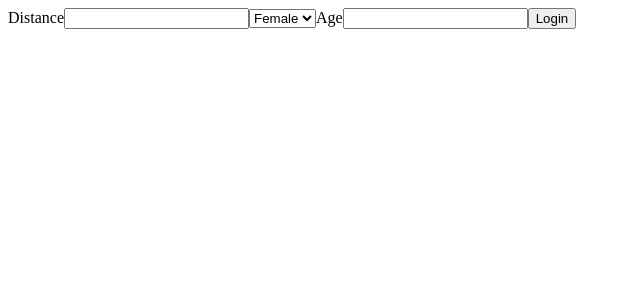
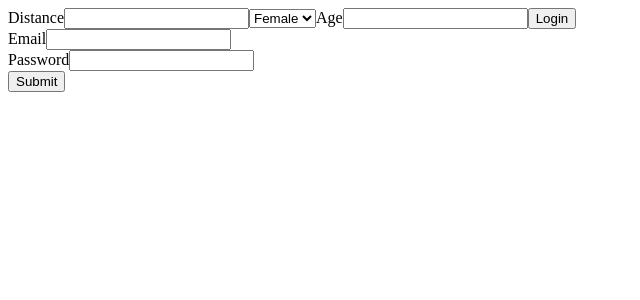
Before and after one commit to pedbr/cooper_client, a React (Create React App) app: page / in a window 1280 px wide. Shown: the top 300 px of the page, without its empty margins (0-640 px from the left). Built offline with nearby package versions, Linux system fonts and the light colour scheme.

Commit message:
adds login form component to app component

```diff
--- a/src/App.js
+++ b/src/App.js
@@ -1,6 +1,7 @@
 import React, { Component } from "react";
 import DisplayCooperResult from "./Components/DisplayCooperResult";
 import InputFields from "./Components/InputFields";
+import LoginForm from "./Components/LoginForm";
 import "./App.css";
 
 class App extends Component {
@@ -25,6 +26,7 @@ class App extends Component {
         <InputFields inputChangeHandler={this.onChange.bind(this)} />
 
         <button id="login">Login</button>
+        <LoginForm />
 
         <DisplayCooperResult
           distance={this.state.distance}
```
